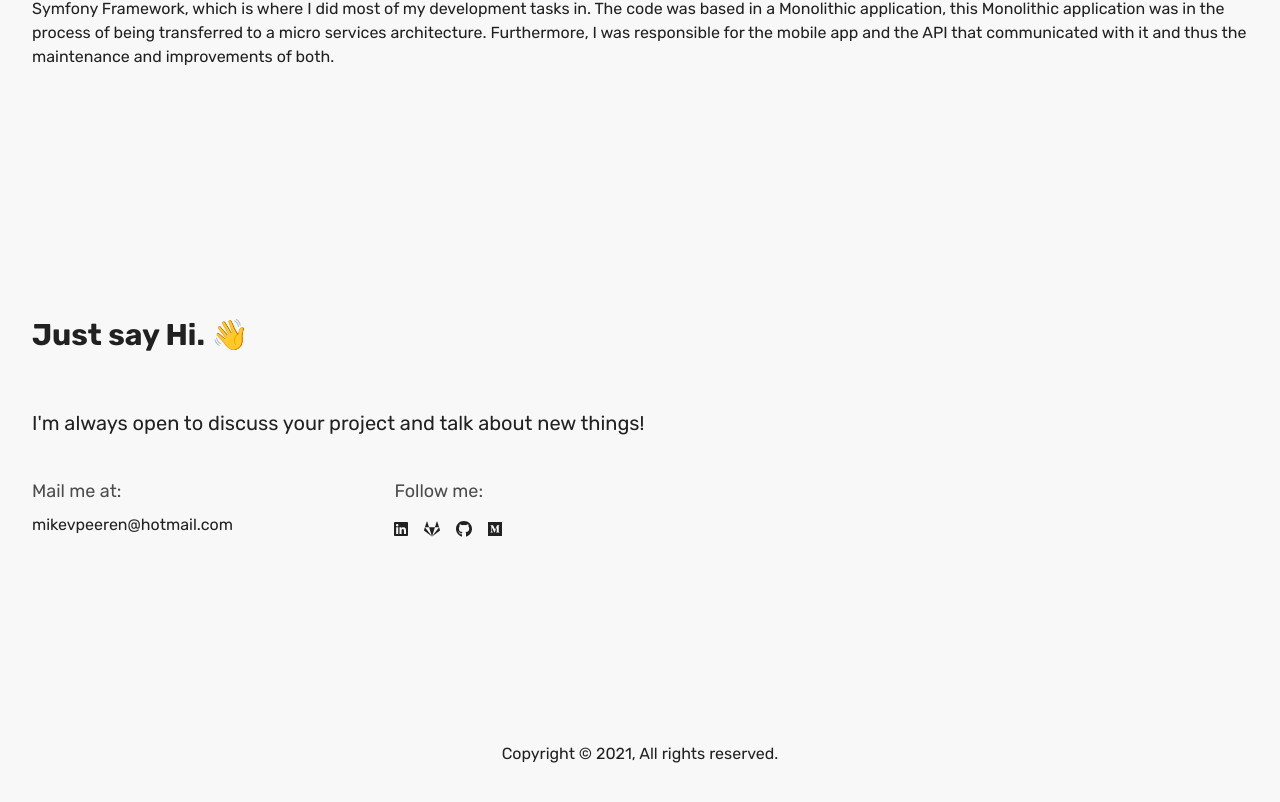
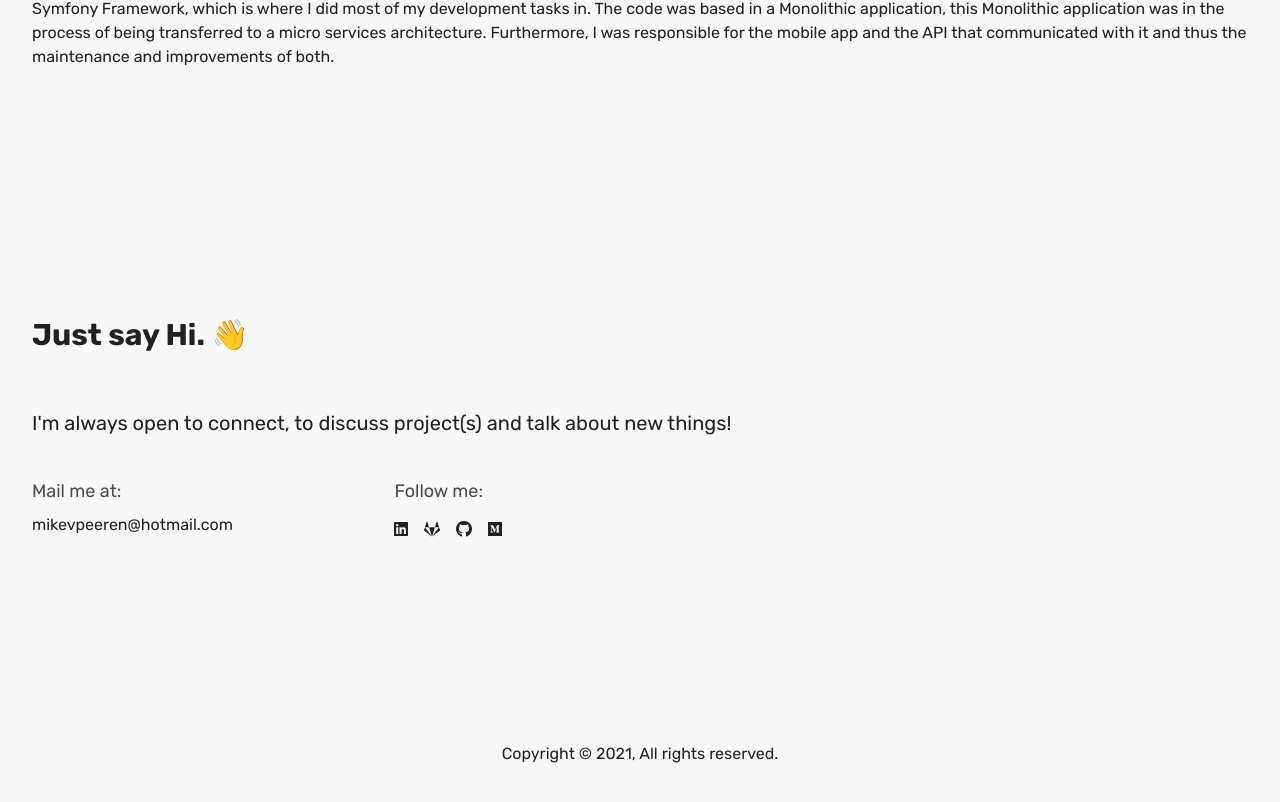
Before and after one commit to MikevPeeren/personal-website, a Next.js app: page / in a window 1280 px wide. Shown: the part 3201-4003 px from the top of the page. Built offline with nearby package versions, Linux system fonts and the light colour scheme.

Commit message:
:speech_balloon: Updating contact text

```diff
--- a/constants/general.ts
+++ b/constants/general.ts
@@ -26,7 +26,7 @@ export const CSS3 = 'CSS 3';
 export const GOOGLE_CLOUD = 'Google Cloud';
 export const GIT = 'Git';
 
-export const CONTACT_ME = "I'm always open to discuss your project and talk about new things!";
+export const CONTACT_ME = "I'm always open to connect, to discuss project(s) and talk about new things!";
 export const MAIL_ME = 'Mail me at:';
 export const EMAIL = 'mikevpeeren@hotmail.com';
 export const FOLLOW_ME = 'Follow me:';
```
